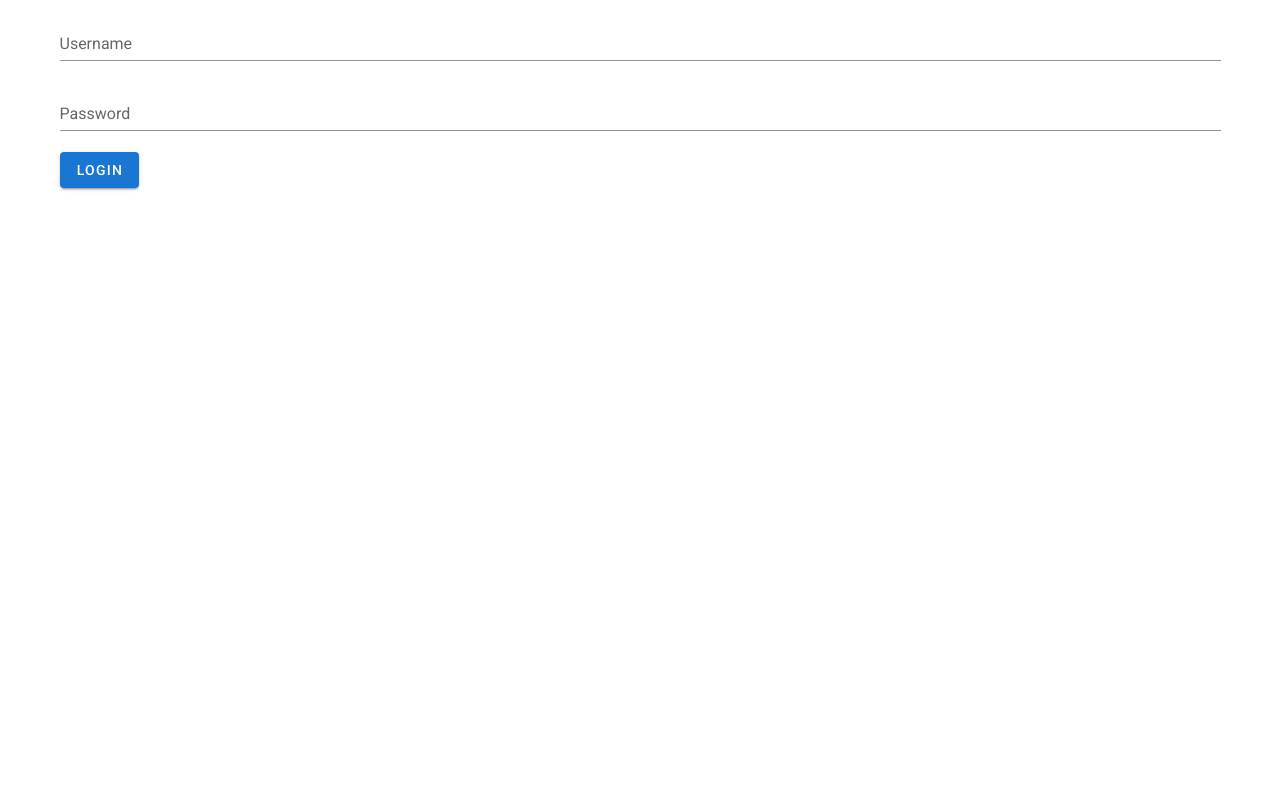
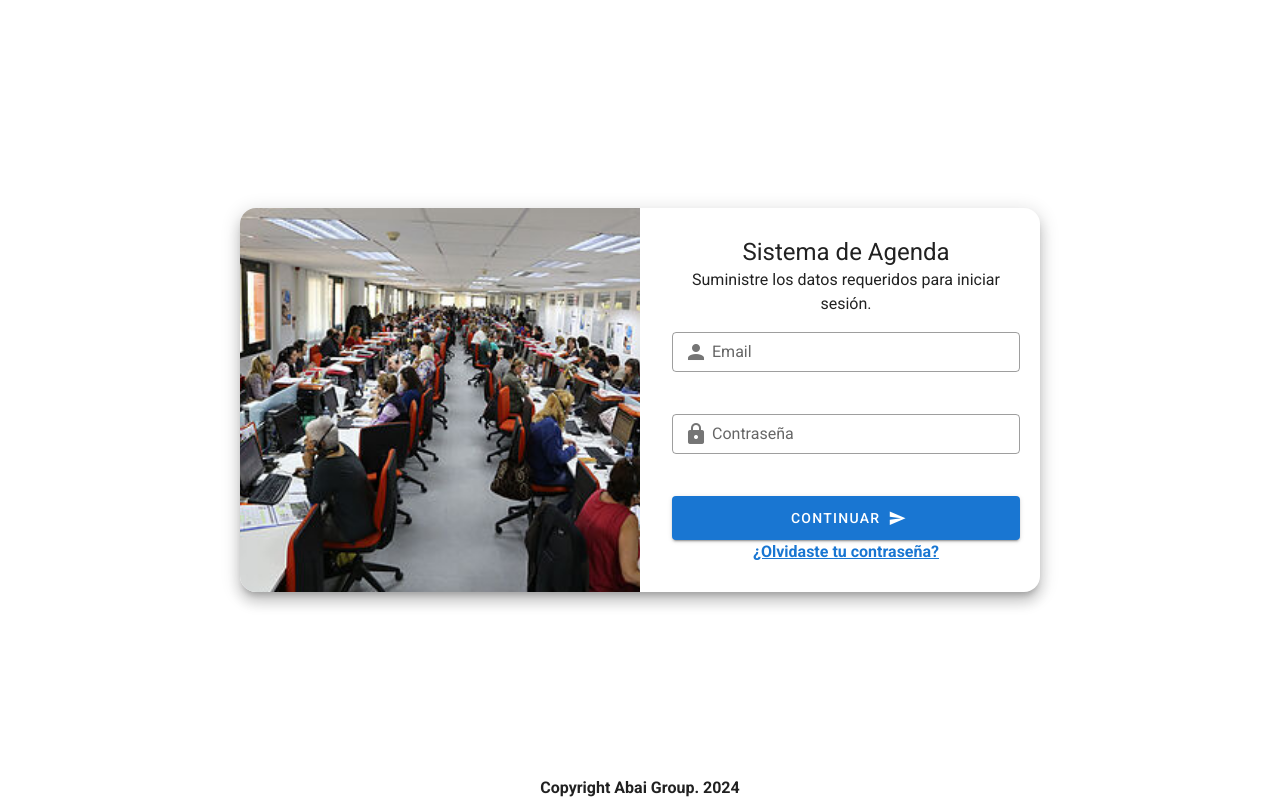
Before and after one commit to Dvsteven/Certificate_schedule, a Vue app: page / in a window 1280 px wide. Built offline with nearby package versions, Linux system fonts and the light colour scheme.

Commit message:
Login mejorado

```diff
--- a/src/router/index.js
+++ b/src/router/index.js
@@ -9,6 +9,7 @@ import Team from '../views/Team.vue'
 Vue.use(VueRouter)
 
 const routes = [
+  //Ruta principal, Login
   {
     path: '/',
     name: 'Login',
@@ -46,8 +47,9 @@ const router = new VueRouter({
   routes
 })
 
+//Un poco de logica javascript para simular el login con "LocalSotrage"
 router.beforeEach((to, from, next) => {
-  const isLoggedIn = localStorage.getItem('isLoggedIn'); // Aquí deberías verificar si el usuario está autenticado, por ejemplo, a través de un token guardado en localStorage
+  const isLoggedIn = localStorage.getItem('isLoggedIn');
 
   if (to.meta.requiresAuth && !isLoggedIn) {
     next('/');
--- a/src/views/Login.vue
+++ b/src/views/Login.vue
@@ -1,10 +1,47 @@
 <template>
-    <v-container>
+  <v-container class="fill-height d-flex justify-center align-center">
+    <v-card class="login-card shadow-lg overflow-hidden rounded-xl" elevation="10">
+      <v-row>
+        <!-- Contenedor de la imagen -->
+        <v-col v-if="!showFormImage" cols="12" md="6" class="image-container">
+          <!-- Imagen de fondo -->
+          <img src="../../public/card-login-abai.png" alt="">
+        </v-col>
+        <!-- Contenedor del formulario de login -->
+        <v-col cols="12" md="6" class="form-container px-8 py-10">
+          <div>
+            <b class="headline text-center d-block">Sistema de Agenda</b>
+            <p class="text-center">Suministre los datos requeridos para iniciar sesión.</p>
+          </div>
           <v-form @submit.prevent="login">
-        <v-text-field v-model="username" label="Username"></v-text-field>
-        <v-text-field v-model="password" label="Password" type="password"></v-text-field>
-        <v-btn type="submit" color="primary">Login</v-btn>
+            <v-text-field
+              v-model="username"
+              label="Email"
+              prepend-inner-icon="mdi-account"
+              outlined
+              dense
+              class="mb-4"
+            ></v-text-field>
+            <v-text-field
+              v-model="password"
+              label="Contraseña"
+              type="password"
+              prepend-inner-icon="mdi-lock"
+              outlined
+              dense
+              class="mb-4"
+            ></v-text-field>
+            <v-btn type="submit" color="primary" block large>Continuar <v-icon right>mdi-send</v-icon></v-btn>
           </v-form>
+          <div class="text-center">
+            <a href="#" class="font-weight-bold">¿Olvidaste tu contraseña?</a>
+          </div>
+        </v-col>
+      </v-row>
+    </v-card>
+    <div class="text-center p-5 font-weight-bold w-100 fixed-bottom">
+      Copyright Abai Group. {{ new Date().getFullYear() }}
+    </div>
   </v-container>
 </template>
 
@@ -13,20 +50,66 @@
   data() {
     return {
       username: '',
-        password: ''
+      password: '',
+      showFormImage: false // Variable para controlar la visibilidad de la imagen del formulario
     };
   },
   methods: {
     login() {
-        // Ejemplo:
       if (this.username === 'usuario' && this.password === 'contraseña') {
         localStorage.setItem('isLoggedIn', true);
         this.$router.push({ name: 'dashboard' });
       } else {
-          // Manejar caso de credenciales incorrectas
         alert('Credenciales incorrectas. Por favor, inténtalo de nuevo.');
       }
     }
   }
 };
 </script>
+
+<style scoped>
+.fill-height {
+  height: 100vh;
+}
+.login-card {
+  width: 90%;
+  max-width: 800px;
+  margin: 0 auto;
+}
+.image-container {
+  background-image: url('../../public/card-login-abai.png');
+  background-position: center;
+  background-size: cover;
+}
+.image-container img {
+  display: none; /* Oculta la imagen en pantallas más pequeñas */
+}
+.form-container {
+  width: 100%;
+}
+.px-8 {
+  padding-left: 2rem;
+  padding-right: 2rem;
+}
+.py-10 {
+  padding-top: 2.5rem;
+  padding-bottom: 2.5rem;
+}
+.text-center {
+  text-align: center;
+}
+.font-weight-bold {
+  font-weight: bold;
+}
+.fixed-bottom {
+  position: absolute;
+  bottom: 0;
+}
+.mb-4 {
+  margin-bottom: 1rem;
+}
+.my-3 {
+  margin-top: 1rem;
+  margin-bottom: 1rem;
+}
+</style>
```
Also changed, not shown: public/card-login-abai.png (added), public/logo.png (added). Lines whose indentation alone changed are shown as unchanged.
